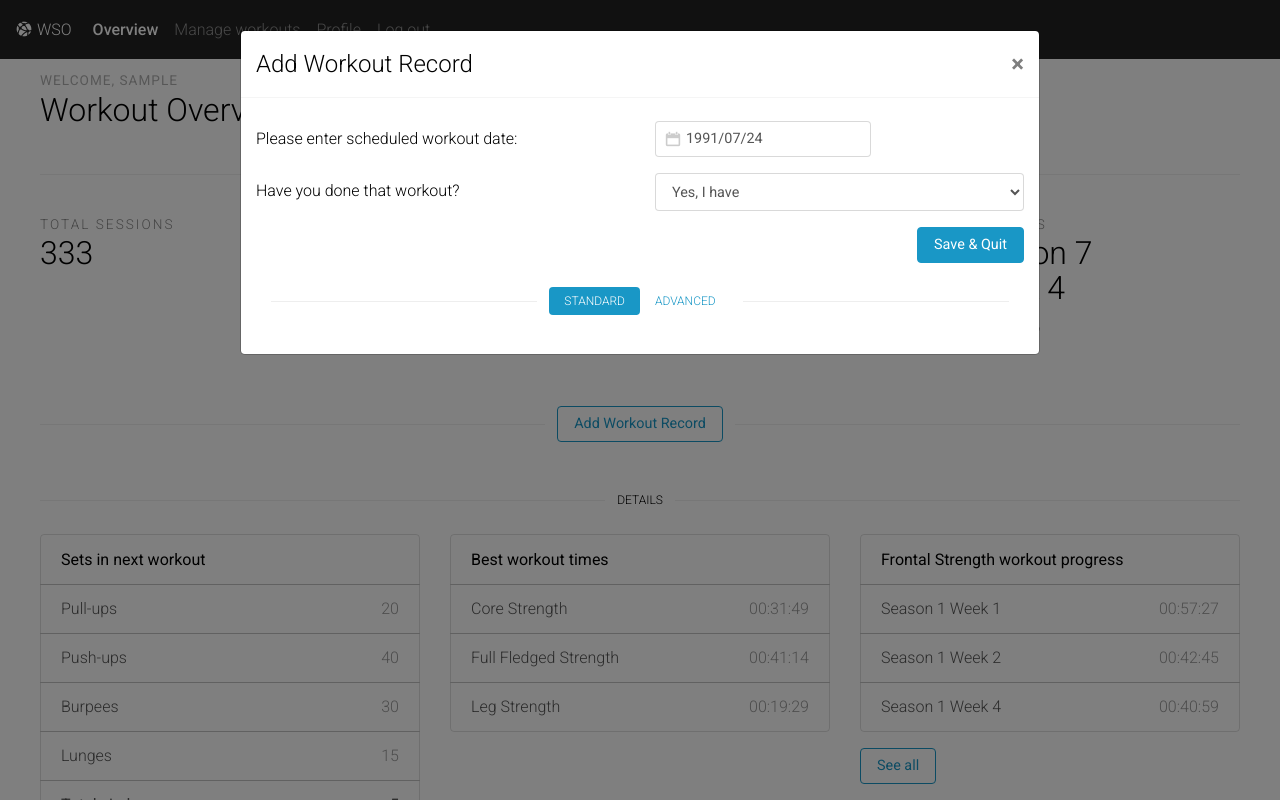
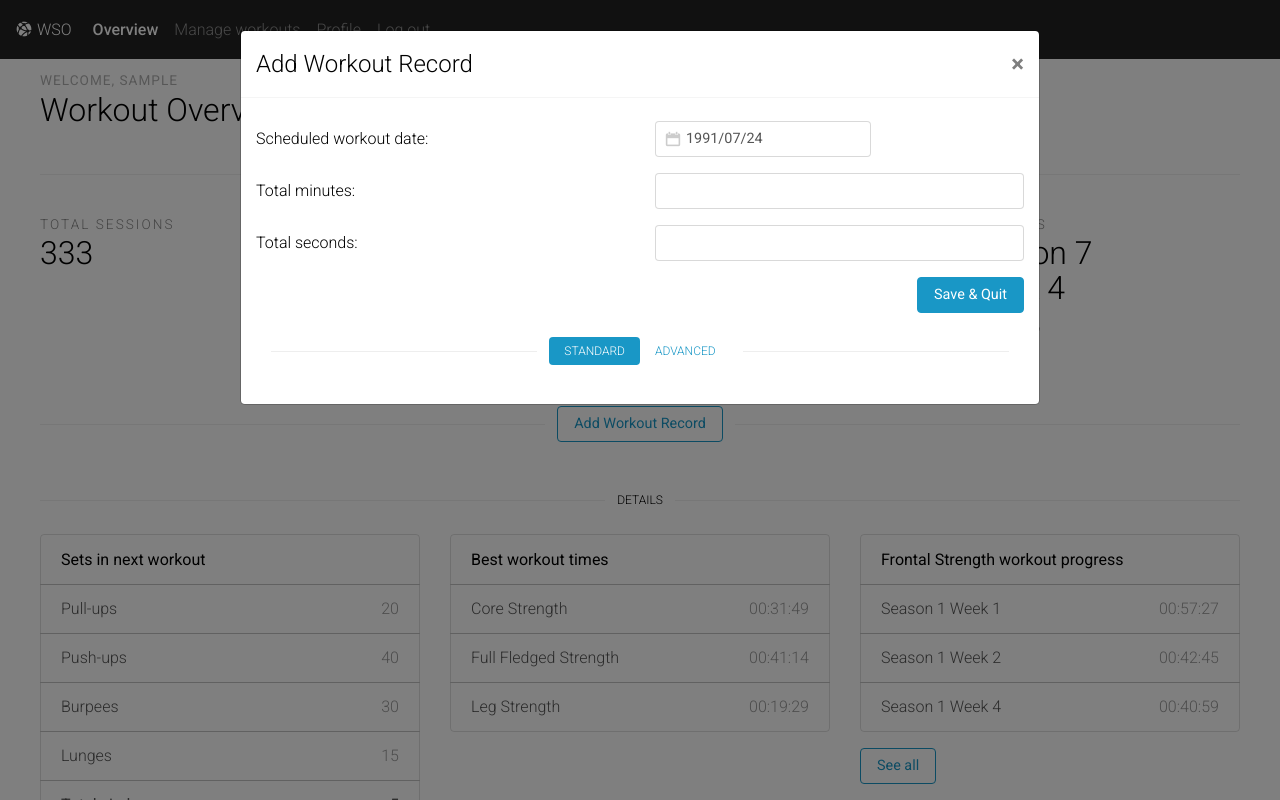
Before and after one commit to jakub-sdlk/WSO, a Flask app: page /stats/ in a window 1280 px wide, after a click on "Add Workout Record". Run offline with Flask 3, Linux system fonts and the light colour scheme; the visitor is signed in with stand-in values (Sample User, id 1); some libraries are stand-ins or nearby versions.

Commit message:
add minutes and seconds input

```diff
--- a/src/stats/templates/overview.html
+++ b/src/stats/templates/overview.html
@@ -81,9 +81,8 @@
                 <div class="tab-content">
                   <div role="tabpanel" class="tab-pane active" id="standard">
                     <form method="post">
-
                       <div class="form-group row mt-2">
-                        <label for="calendar" class="col-sm col-form-label">Please enter scheduled workout date:</label>
+                        <label for="calendar" class="col-sm col-form-label">Scheduled workout date:</label>
                         <div class="col-sm">
                           <div class="btn-toolbar-item input-with-icon">
                             <input type="text" id="calendar" name="calendar" data-date-format="yyyy/mm/dd" class="form-control" value="1991/07/24" data-provide="datepicker">
@@ -93,12 +92,20 @@
                       </div>
 
                       <div class="form-group row mt-2">
-                        <label for="yesOrNoOptions" class="col-sm col-form-label">Have you done that workout?</label>
+                        <label for="minutes" class="col-sm col-form-label">Total minutes:</label>
                         <div class="col-sm">
-                          <select class="form-control" id="yesOrNoOptions" name="yesOrNoOptions" aria-label="Default select example">
-                            <option selected value="1">Yes, I have</option>
-                            <option value="0">No, I have not</option>
-                          </select>
+                          <div class="btn-toolbar-item">
+                            <input type="number" class="form-control" id="minutes" min="1" max="200" step="1" name="minutes">
+                          </div>
+                        </div>
+                      </div>
+
+                      <div class="form-group row mt-2">
+                        <label for="seconds" class="col-sm col-form-label">Total seconds:</label>
+                        <div class="col-sm">
+                          <div class="btn-toolbar-item">
+                            <input type="number" class="form-control" id="seconds" min="1" max="59" step="1" name="seconds">
+                          </div>
                         </div>
                       </div>
 
```
